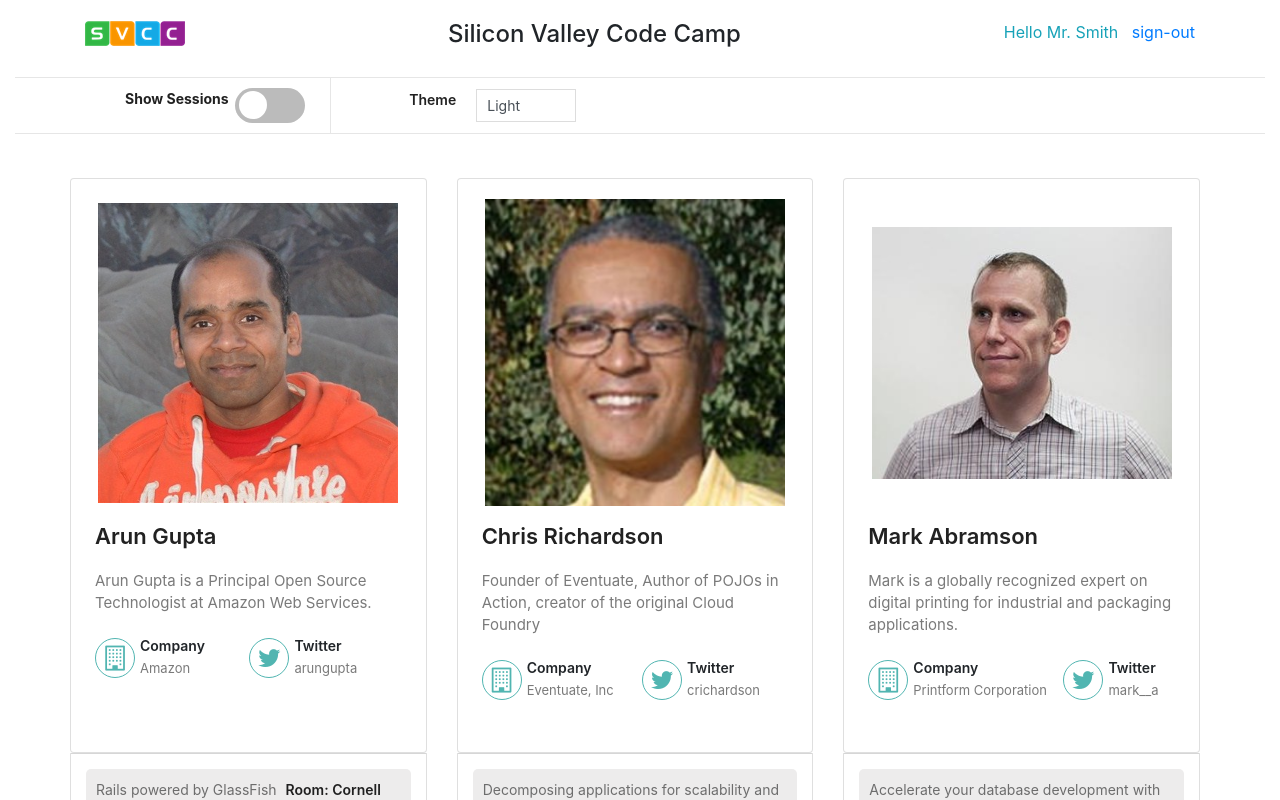
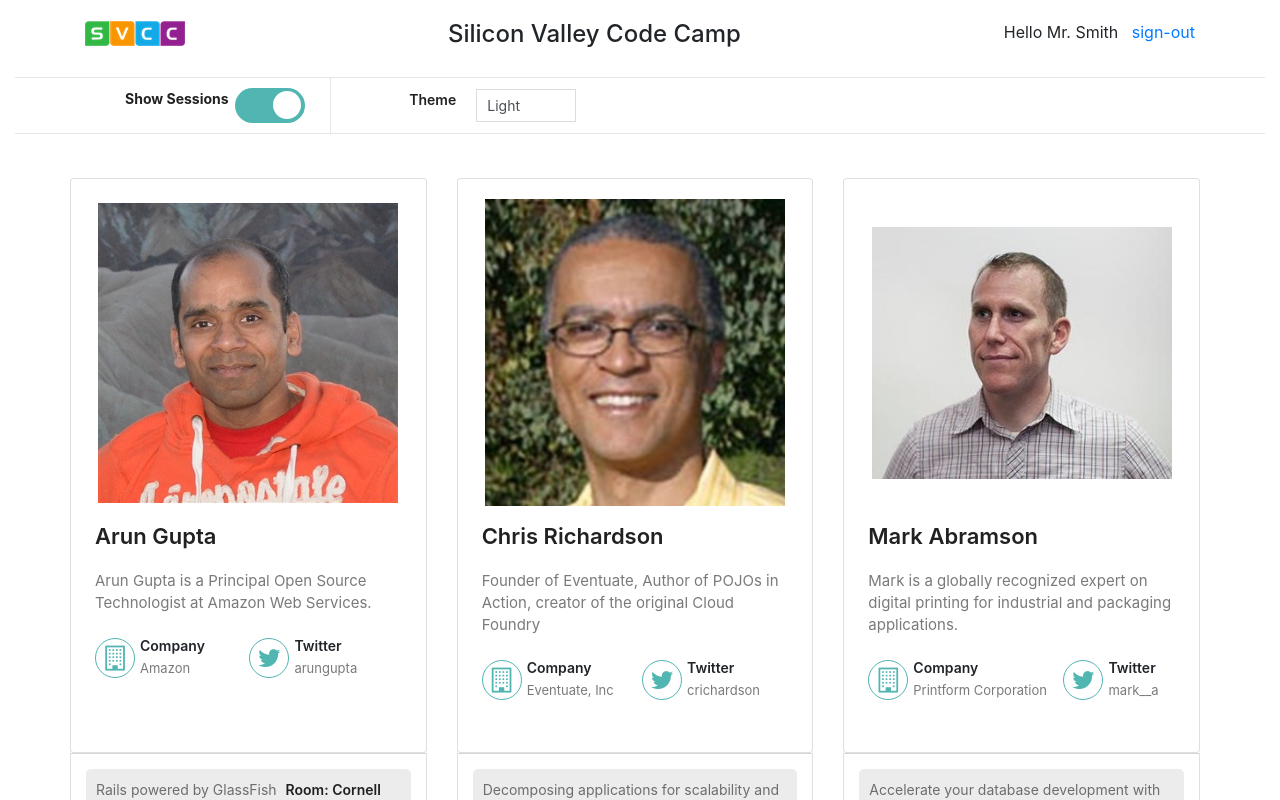
Before and after one commit to chinweibegbu/react-component-design, a Next.js app: page / in a window 1280 px wide. Shown: the top 800 px of the page. Built offline with nearby package versions, Linux system fonts and the light colour scheme.

Commit message:
Included state management

```diff
--- a/src/components/Speakers.js
+++ b/src/components/Speakers.js
@@ -1,16 +1,20 @@
+import { useState } from 'react';
 import { data } from "../../SpeakerData";
 import Header from "./Header";
 import SpeakerToolbar from "./SpeakersToolbar";
 import SpeakersList from "./SpeakersList";
 
 function Speakers() {
+    const [showSessions, setShowSessions] = useState(true);
+    const [theme, setTheme] = useState('light');
+
     return (
-        <div className="container-fluid">
-            <Header />
-            <SpeakerToolbar />
+        <div className={theme === "light" ? "container-fluid light" : "container-fluid dark"}>
+            <Header theme={theme} />
+            <SpeakerToolbar theme={theme} setTheme={setTheme} showSessions={showSessions} setShowSessions={setShowSessions} />
             <SpeakersList data={data} />
         </div>
-     );
+    );
 }
 
 export default Speakers;
--- a/src/components/SpeakersToolbar.js
+++ b/src/components/SpeakersToolbar.js
@@ -1,3 +1,5 @@
+import { useState } from 'react';
+
 function SpeakersToolbar({ theme, setTheme, showSessions, setShowSessions }) {
   return (
     <section className="toolbar dark-theme-header">
@@ -10,9 +12,9 @@ function SpeakersToolbar({ theme, setTheme, showSessions, setShowSessions }) {
                 <input
                   type="checkbox"
                   checked={showSessions}
-                    // onChange={(event) => {
-                    //   setShowSessions(event.target.checked);
-                    // }}
+                  onChange={(event) => {
+                    setShowSessions(event.target.checked);
+                  }}
                 />
                 <span className="switch"></span>
               </label>
@@ -23,9 +25,9 @@ function SpeakersToolbar({ theme, setTheme, showSessions, setShowSessions }) {
                 <select
                   className="form-control theme"
                   value={theme}
-                    // onChange={(event) => {
-                    //   setTheme(event.target.value);
-                    // }}
+                  onChange={(event) => {
+                    setTheme(event.target.value);
+                  }}
                 >
                   <option value="light">Light</option>
                   <option value="dark">Dark</option>
```
Lines whose indentation alone changed are shown as unchanged.
